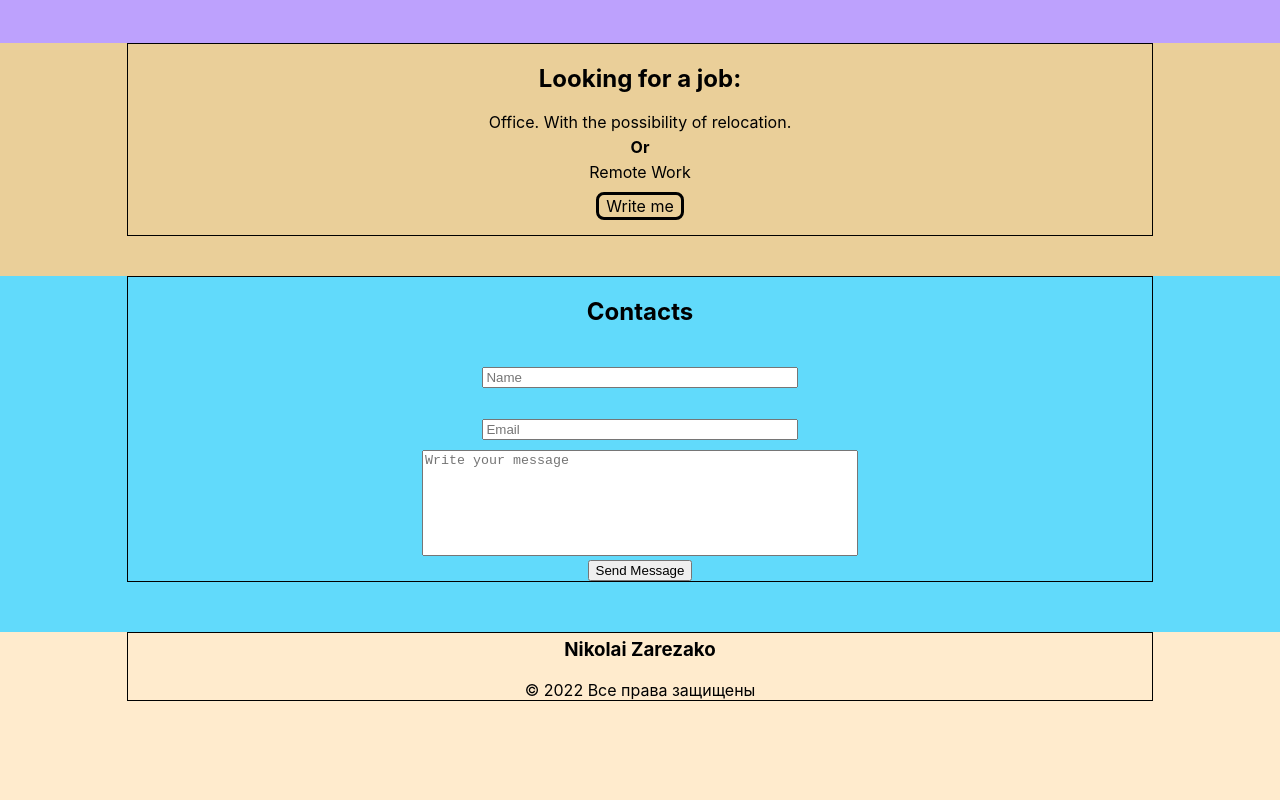
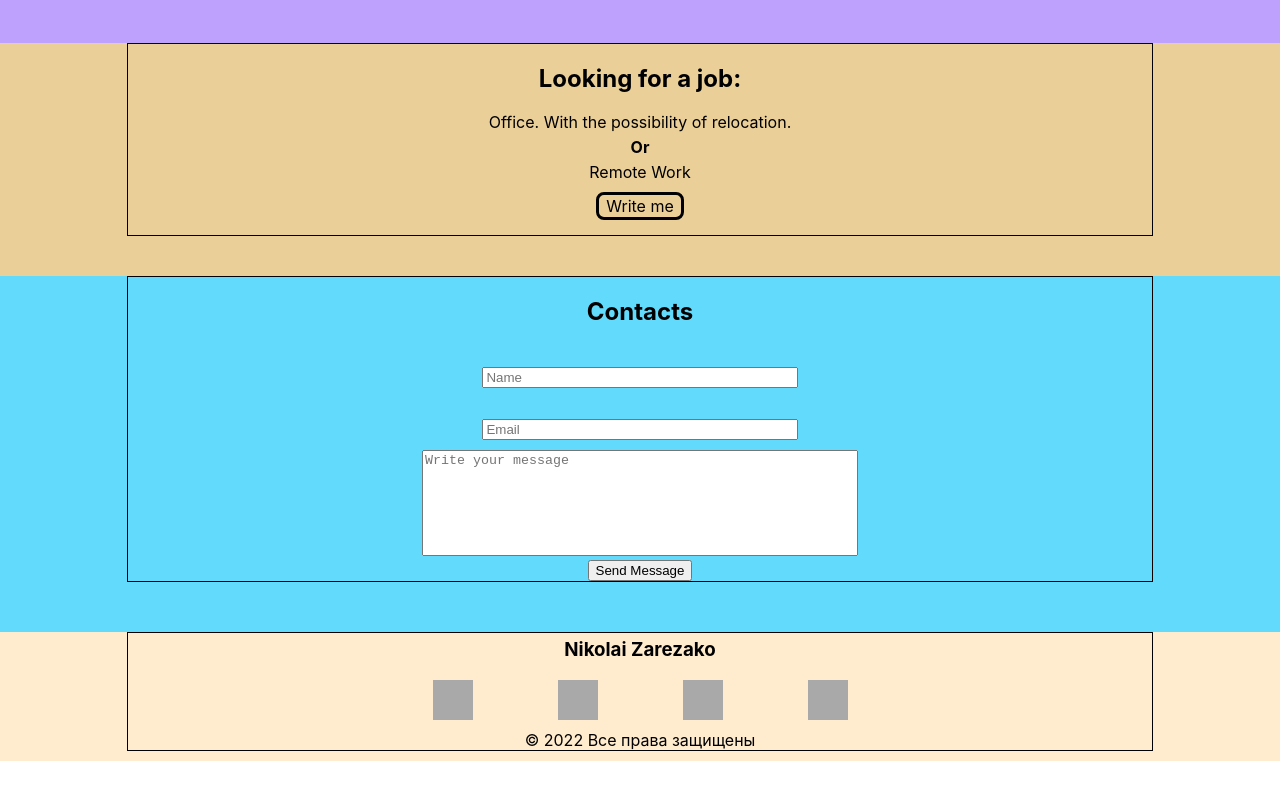
Before and after one commit to Djiypyk/CV, a React (Create React App) app: page / in a window 1280 px wide. Shown: the part 1789-2589 px from the top of the page. After the commit the page ends 2550 px from the top, so only its background shows below. Built offline with nearby package versions, Linux system fonts and the light colour scheme.

Commit message:
add small fix

```diff
--- a/package.json
+++ b/package.json
@@ -6,6 +6,7 @@
     "@testing-library/jest-dom": "^5.14.1",
     "@testing-library/react": "^12.0.0",
     "@testing-library/user-event": "^13.2.1",
+    "gh-pages": "^3.2.3",
     "react": "^17.0.2",
     "react-dom": "^17.0.2",
     "react-scripts": "5.0.0",
--- a/src/Components/Footer/Footer.js
+++ b/src/Components/Footer/Footer.js
@@ -1,6 +1,7 @@
 import React from "react";
 import styles from './Footer.module.css'
 import containerStyles from './../../common/Container.module.css'
+import {SocialLink} from "./SocialLink/SocialLink";
 
 export function Footer() {
 
@@ -8,11 +9,11 @@ export function Footer() {
         <div className={styles.footerWrapper}>
             <div className={containerStyles.container}>
                 <h3 style={{marginTop: '5px'}}>Nikolai Zarezako</h3>
-                <div>
-                    <div></div>
-                    <div></div>
-                    <div></div>
-                    <div></div>
+                <div className={styles.squareWrapper}>
+                    <SocialLink socialLink={'https://github.com/Djiypyk'}/>
+                    <SocialLink socialLink={'https://www.instagram.com/zarezako.nick/'}/>
+                    <SocialLink socialLink={'https://t.me/Djiypyk'}/>
+                    <SocialLink socialLink={'https://www.linkedin.com/in/nikolai-zarezako-99592121a/'}/>
                 </div>
                 <span> &copy; 2022 Все права защищены</span>
             </div>
--- a/src/Components/Footer/Footer.module.css
+++ b/src/Components/Footer/Footer.module.css
@@ -1,5 +1,11 @@
 .footerWrapper{
     background-color: blanchedalmond;
-    min-height: 30vh;
     text-align: center;
+    padding-bottom: 10px;
 }
+.squareWrapper{
+    max-width: 500px;
+    margin: 0 auto 10px auto;
+    display: flex;
+    justify-content: space-around;
+}
--- /dev/null
+++ b/src/Components/Footer/SocialLink/SocialLink.js
@@ -0,0 +1,11 @@
+import React from "react";
+import styles from './SocialLink.module.css'
+
+export function SocialLink(props){
+
+    return (
+
+            <a target='_blank' href={props.socialLink}><div className={styles.square}> </div></a>
+
+    )
+}
--- /dev/null
+++ b/src/Components/Footer/SocialLink/SocialLink.module.css
@@ -0,0 +1,5 @@
+.square{
+    background-color: darkgrey;
+    width: 40px;
+    height: 40px;
+}
```
Also changed, not shown: 1 other file (tests, documents, lock files or other folders).
